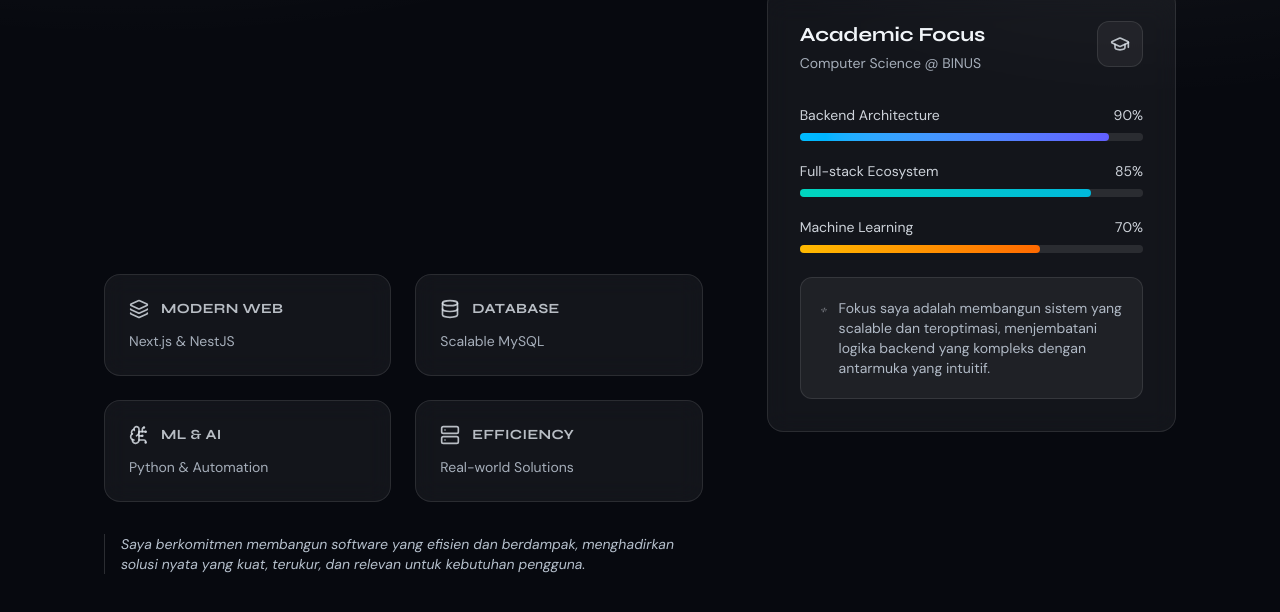
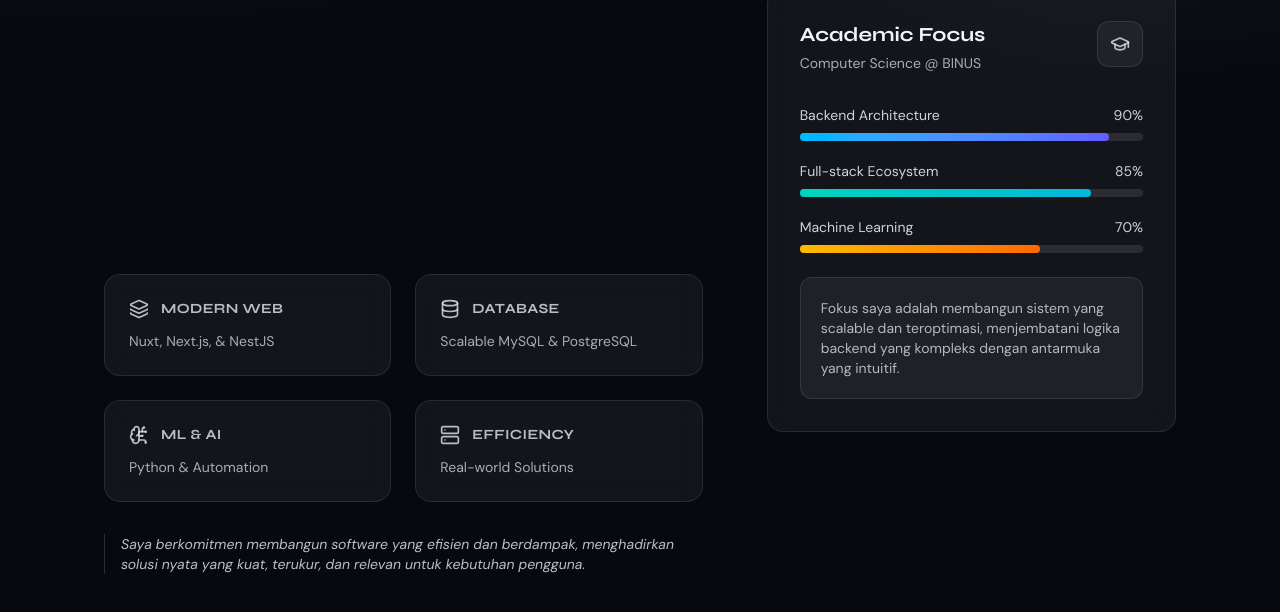
Before and after one commit to JasonEvan/jas-portfolio, a Nuxt app: page / in a window 1280 px wide. Shown: the part 988-1600 px from the top of the page. Built offline with nearby package versions, Linux system fonts and the light colour scheme; no server answers; the database is empty.

Commit message:
style: modify some text content

```diff
--- a/app/components/landing/AboutSection.vue
+++ b/app/components/landing/AboutSection.vue
@@ -69,7 +69,9 @@ onMounted(() => {
                   Modern Web
                 </h3>
               </div>
-              <p class="mt-3 text-sm text-slate-300/80">Next.js &amp; NestJS</p>
+              <p class="mt-3 text-sm text-slate-300/80">
+                Nuxt, Next.js, &amp; NestJS
+              </p>
             </div>
 
             <div
@@ -84,7 +86,9 @@ onMounted(() => {
                   Database
                 </h3>
               </div>
-              <p class="mt-3 text-sm text-slate-300/80">Scalable MySQL</p>
+              <p class="mt-3 text-sm text-slate-300/80">
+                Scalable MySQL & PostgreSQL
+              </p>
             </div>
 
             <div
@@ -196,7 +200,6 @@ onMounted(() => {
 
             <div class="mt-6 rounded-xl border border-white/10 bg-white/5 p-5">
               <div class="flex items-start gap-3">
-                <Code2 class="mt-0.5 h-5 w-5 text-slate-200/80" />
                 <p class="text-sm text-slate-300/85">
                   Fokus saya adalah membangun sistem yang scalable dan
                   teroptimasi, menjembatani logika backend yang kompleks dengan
```
